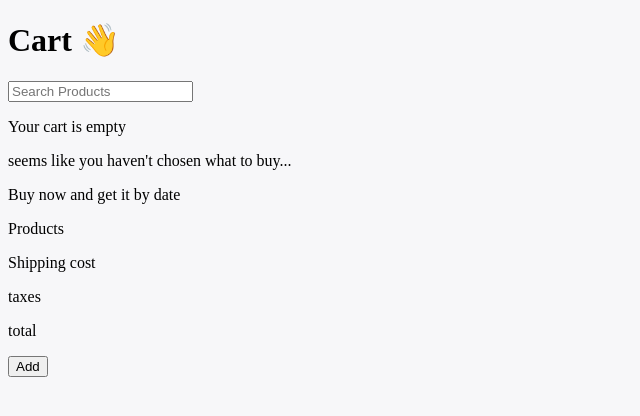
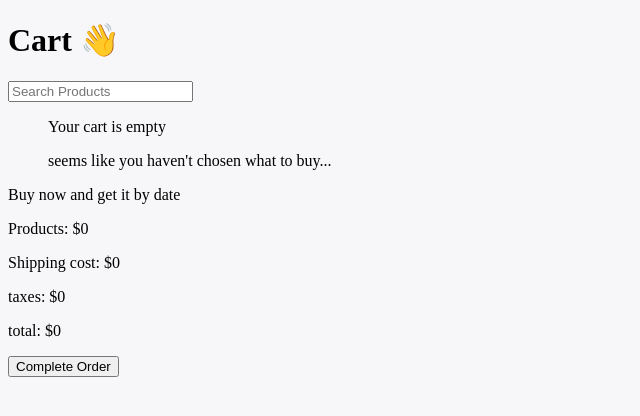
Before and after one commit to hellenfc/shopping-cart, a Next.js app: page / in a window 1280 px wide. Shown: the top 416 px of the page, without its empty margins (0-640 px from the left). Built offline with nearby package versions, Linux system fonts and the light colour scheme.

Commit message:
cart functionality added

```diff
--- a/components/Layout.tsx
+++ b/components/Layout.tsx
@@ -1,3 +1,4 @@
+
 import React, { ReactNode } from 'react'
 //import Link from 'next/link'
 import Head from 'next/head'
--- a/pages/index.tsx
+++ b/pages/index.tsx
@@ -20,63 +20,95 @@ interface IProduct {
   id: number,
   name: string,
   value: number,
-  image: string
+  image: string,
+  amount?: number
 }
 
-const handleClick = () => {
-  // console.log('Handle click');
-  // revisar si supera e valor de compra para poder enviar a la  siguiente pagina y desploquear el boton
-  Router.push('/ThankYou')
-
-}
-
-
 const CartPage = () => {
-  const [userCart, setUserCart] = useState([]);
+  const [shoppingList, setShoppingList] = useState<IProduct[]>([]);
   const [userInput, setUserInput] = useState("");
   const [searchResult, setSearchResult] = useState<IProduct[]>([]);
+  const [productTotalCost, setProductTotalCost] = useState(0);
+  const [shippingCost, setShippingCost] = useState(0);
+  const [taxes, setTaxes] = useState(0);
+  const [total, setTotal] = useState(0);
 
+  const handleCompleteOrder = () => {
+    // revisar si supera e valor de compra para poder enviar a la  siguiente pagina y desploquear el boton
+    Router.push('/ThankYou')
+  }
+
+  const handleAddProduct = (productId: Number) => {
+    // setShoppingList()
+    const productInList = shoppingList.find(product => {
+      return product.id === productId;
+    });
+
+    if (!productInList) {
+      let product: IProduct = products.find(element => {
+        return element.id === productId
+      })!;
+      if (product) {
+        product['amount'] = 1;
+        console.log('Agregandome')
+        setShoppingList([...shoppingList, product]);
+        // Add to productTotal
+      }
+      console.log('Adding product', shoppingList);
+    }
+  }
+
+  const handleRemoveProduct = (productId: Number) => {
+    setShoppingList(shoppingList.filter(item => item.id !== productId))
+  }
 
   const searchProduct = (event: React.ChangeEvent<HTMLInputElement>) => {
     const input = event.target.value;
     setUserInput(input);
 
     let results = products.filter(element => {
-       return element.name.toLowerCase() === input.toLowerCase()
+      return element.name.toLowerCase() === input.toLowerCase()
     })
     setSearchResult(results);
-    // console.log('result array',  results);
-    // console.log('result array',  searchResult);
   }
 
   const renderCart = () => {
     console.log('userInput', userInput);
-
-    if(userInput !== ""){
+    if (userInput !== "") {
       //si hay texto en el box
       console.log('buscando', searchResult)
-      if(searchResult.length === 0){
+      if (searchResult.length === 0) {
         return <p>Producto no encontrado</p>
-      }else{
-        return searchResult.map((result, i) => {
-          console.log('resutl')
+      } else {
+        return searchResult.map((result, index) => {
           return (
-            <div>
+            <li key={index}>
               <p>--Producto--</p>
-              <p>Name: ${result.name}</p>
+              <p>Name: {result.name}</p>
               <p>Price: ${result.value}</p>
-            </div>
+              <button type="button" onClick={() => { handleAddProduct(result.id) }}>Add</button>
+            </li>
           )
         });
       }
 
     }
-    if (userCart.length > 0 && userInput === ""){
-      // si no hay texto en el box
+    if (shoppingList.length > 0 && userInput === "") {
+      // no hay texto en el box y el shopping list mayor de 0
       // console.log('este es mi carrito')
-      return <p>Este es mi carrito</p>
+      return shoppingList.map((result, index) => {
+        return (
+          <li key={index}>
+            <p>--Producto--</p>
+            <p>Name: {result.name}</p>
+            <p>Price: ${result.value}</p>
+            <p>Amount: {result.amount}</p>
+            <button type="button" onClick={() => { handleRemoveProduct(result.id) }}>delete</button>
+          </li>
+        )
+      });
     }
-    if (userCart.length === 0) {
+    if (shoppingList.length === 0) {
       return (
         <div>
           <p>Your cart is empty</p>
@@ -90,21 +122,21 @@ const CartPage = () => {
     <Layout title="Cart">
       <h1>Cart 👋</h1>
       <div>
-        <input type="text" placeholder='Search Products' onChange={(e)  => { searchProduct(e)}}></input>
-        <div>
+        <input type="text" placeholder='Search Products' onChange={(e) => { searchProduct(e) }}></input>
+        <ul>
           {renderCart()}
-        </div>
+        </ul>
       </div>
       <div>
         <p>Buy now and get it by date</p>
         <div>
-          <p>Products</p>
-          <p>Shipping cost</p>
-          <p>taxes</p>
-          <p>total</p>
+          <p>Products: ${productTotalCost}</p>
+          <p>Shipping cost: ${shippingCost}</p>
+          <p>taxes: ${taxes}</p>
+          <p>total: ${total}</p>
         </div>
       </div>
-      <button onClick={() => { handleClick() }}>Add</button>
+      <button onClick={() => { handleCompleteOrder() }}>Complete Order</button>
       {/* <p>
       <Link href="/ThankYou">
         <a>Thank you Page</a>
```
